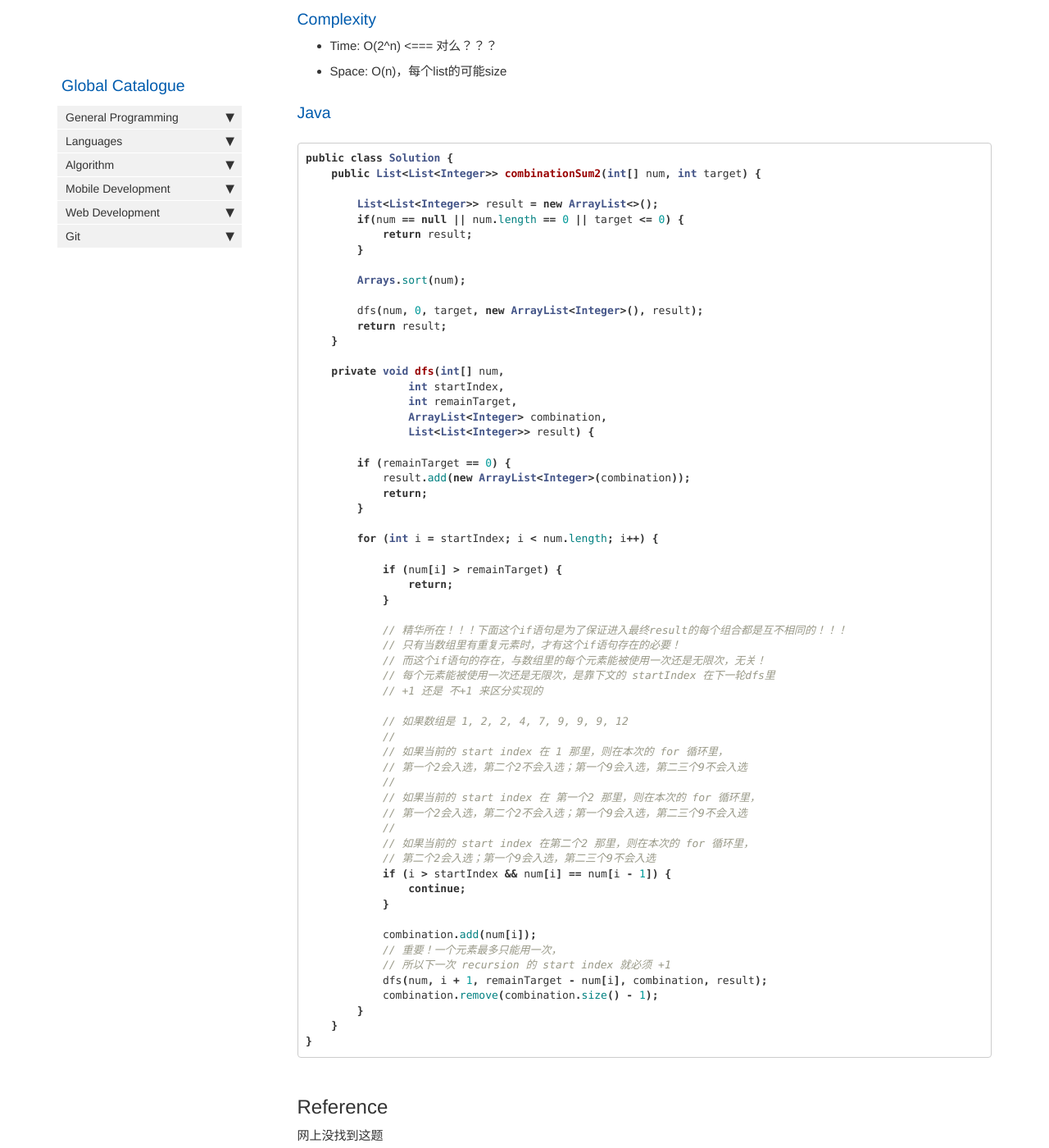
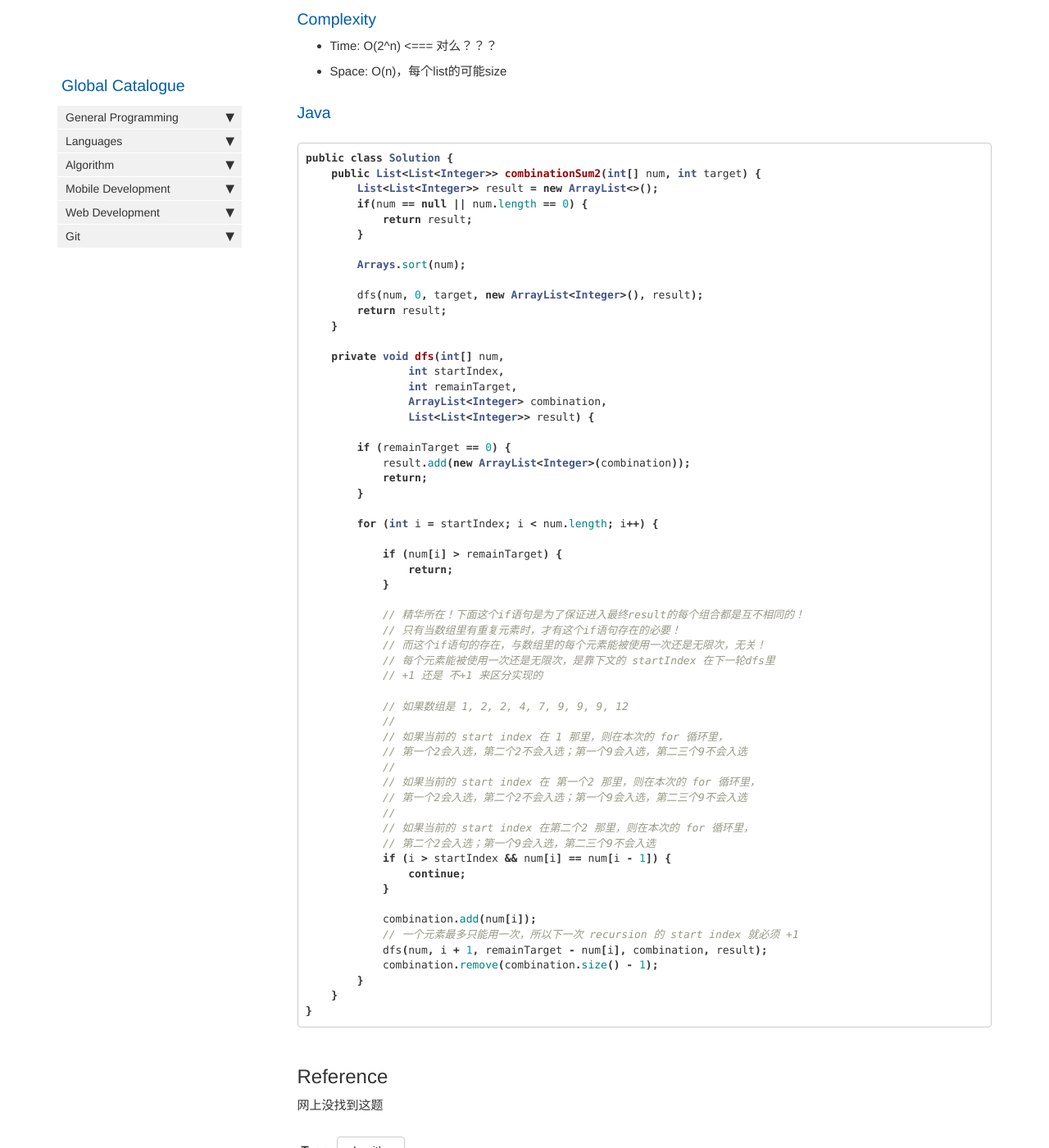
Before and after one commit to HungryOrc/hungryorc.github.io, a Jekyll site: the page built from pages/algorithm/algorithm_combinationSum_元素重复_不可复用.md, in a window 1280 px wide and 1400 px high, scrolled down 728 px. Shown: the whole window at 82% size. Built offline with Jekyll 4.4.1, drawn with Linux system fonts in a browser that asks for light colours; nearby versions of some CDN libraries; comment, search, counter and statistics services are not loaded.

Commit message:
Update algorithm_combinationSum_元素重复_不可复用.md

````diff
--- a/pages/algorithm/algorithm_combinationSum_元素重复_不可复用.md
+++ b/pages/algorithm/algorithm_combinationSum_元素重复_不可复用.md
@@ -38,9 +38,8 @@ Note:
 ```java
 public class Solution {
     public List<List<Integer>> combinationSum2(int[] num, int target) {
-
         List<List<Integer>> result = new ArrayList<>();
-        if(num == null || num.length == 0 || target <= 0) {
+        if(num == null || num.length == 0) {
             return result;
         }
 
@@ -67,7 +66,7 @@ public class Solution {
                 return;
             }
 
-            // 精华所在！！！下面这个if语句是为了保证进入最终result的每个组合都是互不相同的！！！
+            // 精华所在！下面这个if语句是为了保证进入最终result的每个组合都是互不相同的！
             // 只有当数组里有重复元素时，才有这个if语句存在的必要！
             // 而这个if语句的存在，与数组里的每个元素能被使用一次还是无限次，无关！
             // 每个元素能被使用一次还是无限次，是靠下文的 startIndex 在下一轮dfs里
@@ -88,8 +87,7 @@ public class Solution {
             }
 
             combination.add(num[i]);
-            // 重要！一个元素最多只能用一次，
-            // 所以下一次 recursion 的 start index 就必须 +1
+            // 一个元素最多只能用一次，所以下一次 recursion 的 start index 就必须 +1
             dfs(num, i + 1, remainTarget - num[i], combination, result);
             combination.remove(combination.size() - 1);
         }
````
